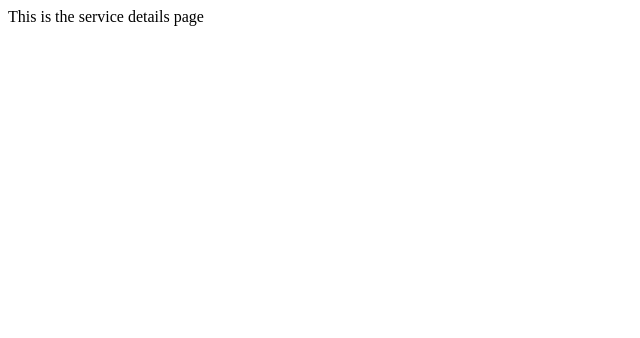
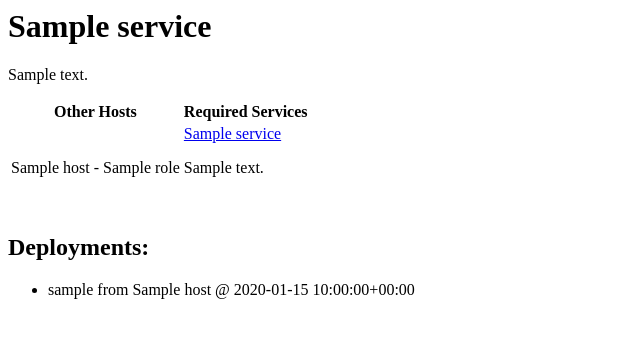
Before and after one commit to uw-it-aca/servicemap, a Django app: a page that uses servicemap/templates/servicemap/service.html in a window 1280 px wide. Shown: the top 338 px of the page, without its empty margins (0-640 px from the left). Run offline with Django 3.2, Linux system fonts and the light colour scheme; tables that the repository leaves empty hold one stand-in row (values such as "Sample post").

Commit message:
Adding details to the service description page

```diff
--- a/servicemap/templates/servicemap/service.html
+++ b/servicemap/templates/servicemap/service.html
@@ -1 +1,74 @@
-This is the service details page
+<h1>{{ service_name }}</h1>
+<p>{{ notes }}</p>
+
+<table>
+    <thead>
+        <tr>
+            {% if hosts.master_db %}<th>Master Databases</th>{% endif %}
+            {% if hosts.slave_db %}<th>Slave Databases</th>{% endif %}
+            {% if hosts.database %}<th>Databases</th>{% endif %}
+            {% if hosts.application %}<th>Application Hosts</th>{% endif %}
+            {% if hosts.other %}<th>Other Hosts</th>{% endif %}
+            {% if prereqs %}<th>Required Services</th>{% endif %}
+        </tr>
+    </thead>
+    <tbody>
+        <tr>
+            {% if hosts.master_db %}
+            <td>
+                {% for host in hosts.master_db %}
+                {{ host }} <br/>
+                {% endfor %}
+            </td>
+            {% endif %}
+            {% if hosts.slave_db %}
+            <td>
+                {% for host in hosts.slave_db %}
+                {{ host }}<br/>
+                {% endfor %}
+            </td>
+            {% endif %}
+            {% if hosts.database %}
+            <td>
+                {% for host in hosts.database %}
+                {{ host }}<br/>
+                {% endfor %}
+            </td>
+            {% endif %}
+            {% if hosts.application %}
+            <td>
+                {% for host in hosts.application %}
+                {{ host }}<br/>
+                {% endfor %}
+            </td>
+            {% endif %}
+            {% if hosts.other %}
+            <td>
+                {% for host in hosts.other %}
+                {{ host.name }} - {{ host.role }}<br/>
+                {% endfor %}
+            </td>
+            {% endif %}
+            {% if prereqs %}
+            <td>
+                {% for service in prereqs %}
+                <a href="{% url 'service_display' name=service.name %}">{{ service.name }}</a>
+                {% if service.notes %}
+                <p>{{ service.notes }}</p>
+                {% endif %}
+                <br>
+                {% endfor %}
+            </td>
+            {% endif %}
+        </tr>
+    </tbody>
+</table>
+
+<h2>Deployments:</h2>
+<ul>
+    {% for deployment in deployments %}
+    <li>
+    {{ deployment.user }} from {{ deployment.host }} @ {{ deployment.timestamp }}
+    </li>
+    {% endfor %}
+</ul>
--- a/servicemap/views.py
+++ b/servicemap/views.py
@@ -126,6 +126,8 @@ def display_service(request, name):
     service = Service.objects.get(name=name)
 
     data = {
+        "service_name": service.name,
+        "notes": service.notes,
         "deployments": [],
         "prereqs": [],
         "hosts": {
```
Also changed, not shown: servicemap/management/commands/build_sample_data.py (added, +92 -0 lines), servicemap/test/frontend_views.py (+3 -0 lines), servicemap/management/__init__.py (added), servicemap/management/commands/__init__.py (added).
